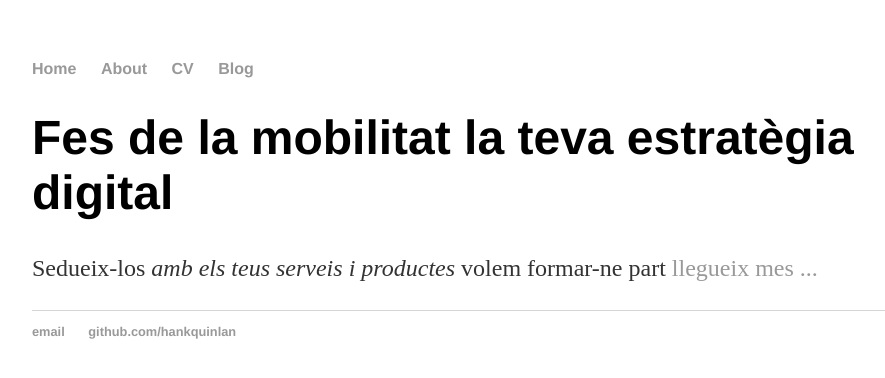
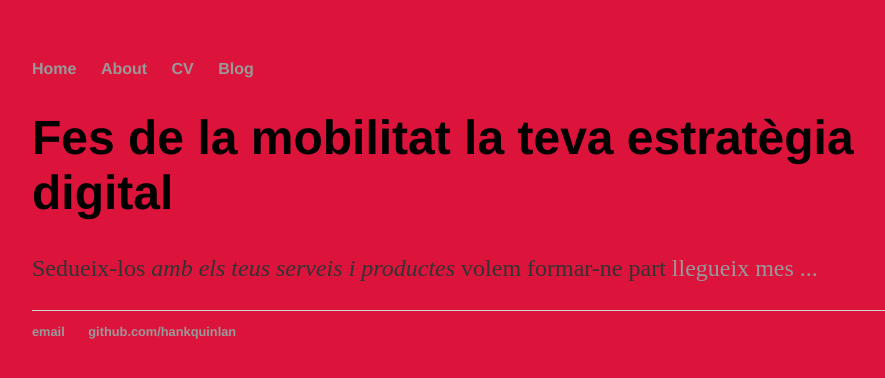
Before and after one commit to SantiOnAndroid/SantiOnAndroid.github.io, a Jekyll site: the page built from index.html, in a window 1280 px wide. Shown: the top 378 px of the page, without its empty margins (160-1045 px from the left). Built offline with Jekyll 4.4.1, drawn with Linux system fonts in a browser that asks for light colours.

```diff
--- a/css/main.css
+++ b/css/main.css
@@ -1,6 +1,8 @@
 body {
     margin: 60px auto;
     width: 70%;
+    background-color:#DC143C;
+
 }
 nav ul, footer ul {
     font-family:'Helvetica', 'Arial', 'Sans-Serif';
```
